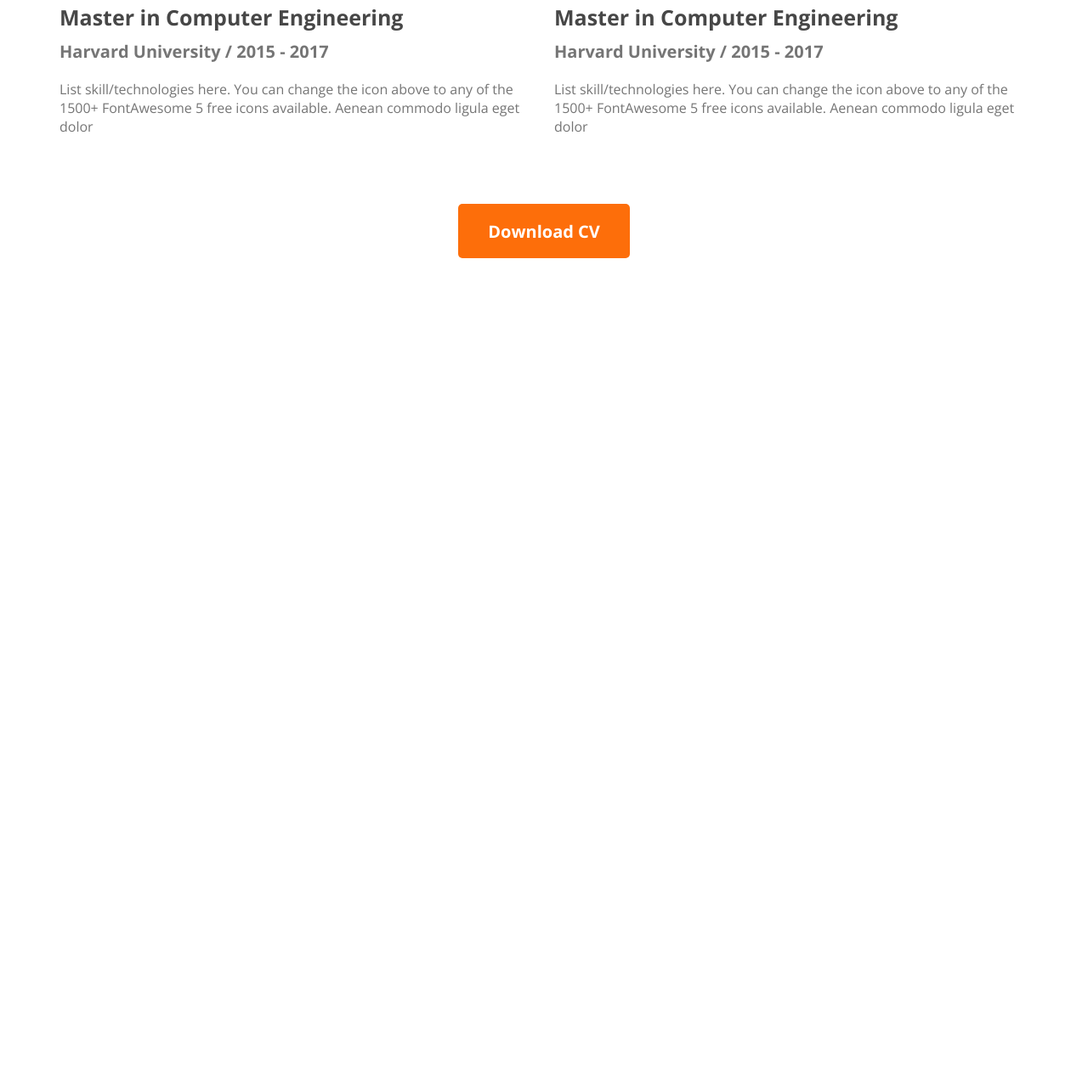
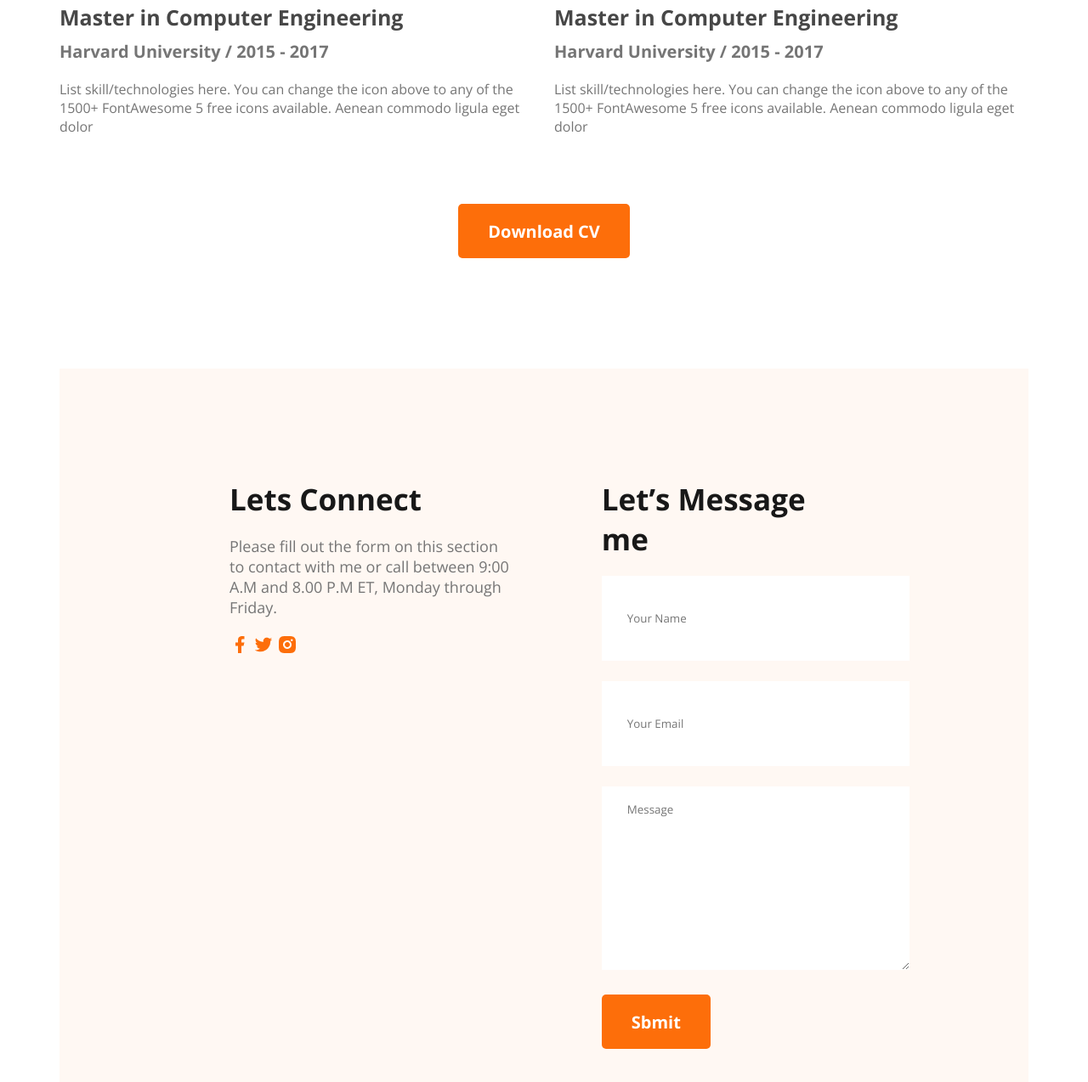
Before and after one commit to naserwp/Portfolio1, a plain HTML site: page index.html in a window 1280 px wide. Shown: the part 2785-4059 px from the top of the page at 85% size. Before the commit the page ends 3089 px from the top, so only its background shows below. Drawn offline with nearby package versions, Linux system fonts and the light colour scheme.

Commit message:
contact section added

```diff
--- a/index.html
+++ b/index.html
@@ -139,6 +139,32 @@
                 <button class="btn-primary">Download CV</button>
             </div>
         </section>
+
+        <!-- contact section -->
+        <section class="contact">
+            <div class="Lets-Connect">
+                <h3 class="section-title">Lets Connect</h3>
+                <p class="section-description">Please fill out the form on this section to contact with me or call between 9:00 A.M and 8.00 P.M ET, Monday through Friday.</p>
+                <a href="">
+                    <img src="images/icons/facebook.png" alt="">
+                </a>
+                <a href="">
+                    <img src="images/icons/twitter.png" alt="">
+                </a>
+                <a href="">
+                    <img src="images/icons/insta.png" alt="">
+                </a>
+            </div>
+            <div class="lets-message">
+                <h3 class="section-title">Let’s Message me</h3>
+                <form action="">
+                    <input type="text" name="" id="" placeholder="Your Name">
+                    <input type="email" name="" id="" placeholder="Your Email">
+                    <textarea placeholder="Message" name="" id="" cols="30" rows="10"></textarea>
+                    <input class="btn-primary" type="submit" value="Sbmit">
+                </form>
+            </div>
+        </section>
     </main>
 
     <footer>
--- a/styles/portfolio.css
+++ b/styles/portfolio.css
@@ -169,3 +169,28 @@ section{
     margin-top: 50px;
     text-align: center;
 }
+
+/* contact style */
+.contact{
+    display: flex;
+    gap: 100px;
+    background: #FFF8F3;
+    padding: 130px 200px;
+}
+.contact .section-title, .contact .section-description{
+    text-align: left;
+    margin-bottom: 20px;
+}
+.contact input[type="text"], input[type="email"], textarea{
+    margin-bottom: 24px;
+    border:0;
+    width: 100%;
+    padding:18px 30px;
+}
+input{
+    height: 64px;
+
+}
+.contact a{
+    text-decoration: none;
+}
```
